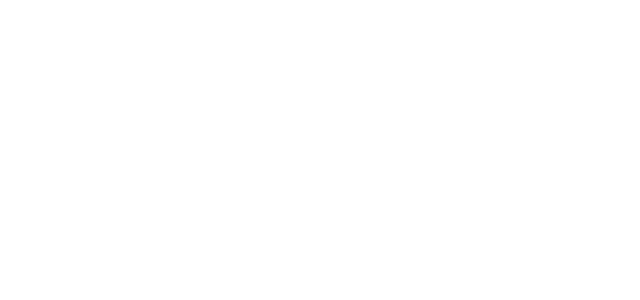
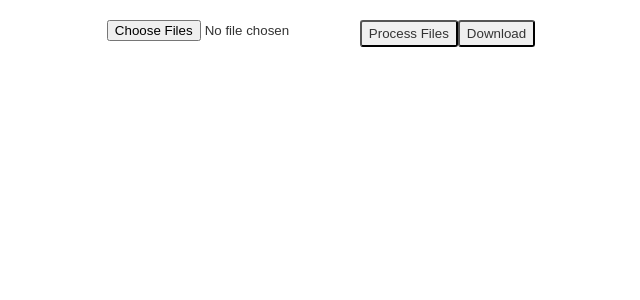
Before and after one commit to vlrsmlkv/pu-2, a React (Create React App) app: page / in a window 1280 px wide. Shown: the top 300 px of the page, without its empty margins (319-959 px from the left). Built offline with nearby package versions, Linux system fonts and the light colour scheme.

Commit message:
fix: add multiple files input

```diff
--- a/src/App.jsx
+++ b/src/App.jsx
@@ -1,7 +1,61 @@
+import React, {useState} from 'react';
+
+import FileField from "./components/FileField";
+import PreviewProcessedData from "./components/PreviewProcessedData";
+
+import {createExcelFile, downloadFinalXLSX} from "./utils.js"
+
 const App = () => {
+  const [fileData, setFileData] = useState(null);
+  const [processedData, setProcessedData] = useState(null);
+  const getProcessedData = (initialData) => JSON
+    .parse(initialData)
+    .data.map(({r1, r2, ils, fzl, izl, ozl}) => ({
+      ils: {
+        value: ils || "",
+        name: "Страховой номер"
+      },
+      fzl: {
+        value: fzl || "",
+        name: "Фамилия"
+      },
+      izl: {
+        value: izl || "",
+        name: "Имя"
+      },
+      ozl: {
+        value: ozl || "",
+        name: "Отчество"
+      },
+      dto1: {
+        value: r1[0].dto1 || "",
+        name: "Дата увольнения"
+      },
+      dfr21: {
+        value: r2[0].dfr21 || "",
+        name: "Дата приема - перевода"
+      },
+    }));
+
   return (
     <div className="App">
+      <FileField
+        value={fileData}
+        onChange={setFileData}
+      />
 
+      <div>
+        <button onClick={() => setProcessedData(
+          getProcessedData(fileData)
+        )}>
+          Process Files
+        </button>
+
+        <button onClick={() => downloadFinalXLSX(createExcelFile(processedData))}>Download</button>
+
+      </div>
+
+      <PreviewProcessedData data={processedData}/>
     </div>
   );
 }
--- /dev/null
+++ b/src/components/FileField.jsx
@@ -0,0 +1,31 @@
+import React from 'react';
+
+const FileField = ({value, onChange}) => {
+    const onFileChangeHandler = (event) => {
+
+        if (event.target.files !== ' ') {
+
+            const {files} = event.target;
+
+            if (files.length) {
+                for (let i = 0; i < files.length; i++) {
+
+                    const reader = new FileReader();
+
+                    reader.onload = (event) => {
+                        onChange(event.target.result);
+                    }
+
+                    reader.readAsText(files[i]);
+
+                }
+            }
+        }
+    }
+
+    return (
+        <input type="file" onChange={onFileChangeHandler} multiple="multiple"/>
+    )
+}
+
+export default FileField;
--- /dev/null
+++ b/src/components/PreviewProcessedData.jsx
@@ -0,0 +1,9 @@
+const PreviewProcessedData = ({data}) => {
+    if (!data) return null;
+
+    return (
+        <div>Data was processed!!</div>
+    );
+}
+
+export default PreviewProcessedData
--- a/src/index.css
+++ b/src/index.css
@@ -1,4 +1,6 @@
-body {
+/* @import url('https://fonts.googleapis.com/css2?family=Quicksand:wght@300;400;500;600;700&display=swap'); */
+
+/* body {
   margin: 0;
   font-family: -apple-system, BlinkMacSystemFont, 'Segoe UI', 'Roboto', 'Oxygen',
     'Ubuntu', 'Cantarell', 'Fira Sans', 'Droid Sans', 'Helvetica Neue',
@@ -10,4 +12,32 @@
 code {
   font-family: source-code-pro, Menlo, Monaco, Consolas, 'Courier New',
     monospace;
+} */
+
+
+* {
+  margin: 0;
+  font-family: "Arial";
+  color: #333;
 }
+
+.App {
+  padding: 20px;
+  display: flex;
+  justify-content: center;
+  /* align-items: center; */
+  /* max-width: 600px; */
+  /* margin: 0 auto; */
+  /* border-bottom: 1px solid #f2f2f2; */
+}
+
+button {
+  padding: 4px 7px;
+  border-radius: 3px;
+  transition-duration: 0.4s;
+  /* background-color: rgb(145, 167, 228); */
+}
+
+button:hover {
+  background-color: rgb(223, 223, 223);
+}
--- /dev/null
+++ b/src/utils.js
@@ -0,0 +1,30 @@
+import XLSX from "xlsx";
+import { saveAs } from 'file-saver';
+
+const createExcelFile = (data) => {
+    let wb = XLSX.utils.book_new();
+    wb.SheetNames.push("Свод");
+
+    const ws_header = ['Страховой номер','Фамилия','Имя','Отчество','Дата увольнения','Дата приема - перевода'];
+
+    const ws_data = data.map((person) => Object.keys(person).map(key => ([
+        [person[key].value]])));
+
+    wb.Sheets["Свод"] = XLSX.utils.aoa_to_sheet([ws_header, ...ws_data]);
+
+    return XLSX.write(wb, {bookType:'xlsx',  type: 'binary'});
+  }
+
+  const sheetToArrayBuffer = (s) => {
+    const buf = new ArrayBuffer(s.length);
+    let view = new Uint8Array(buf);
+    for (let i=0; i<s.length; i++) view[i] = s.charCodeAt(i) & 0xFF;
+
+    return buf;
+  }
+
+  const downloadFinalXLSX = (data) => {
+    saveAs(new Blob([sheetToArrayBuffer(data)],{type:"application/octet-stream"}), 'test.xlsx');
+  }
+
+  export { createExcelFile, downloadFinalXLSX }
```
Also changed, not shown: package.json (+3 -4 lines), 1 other file (tests, documents, lock files or other folders).
